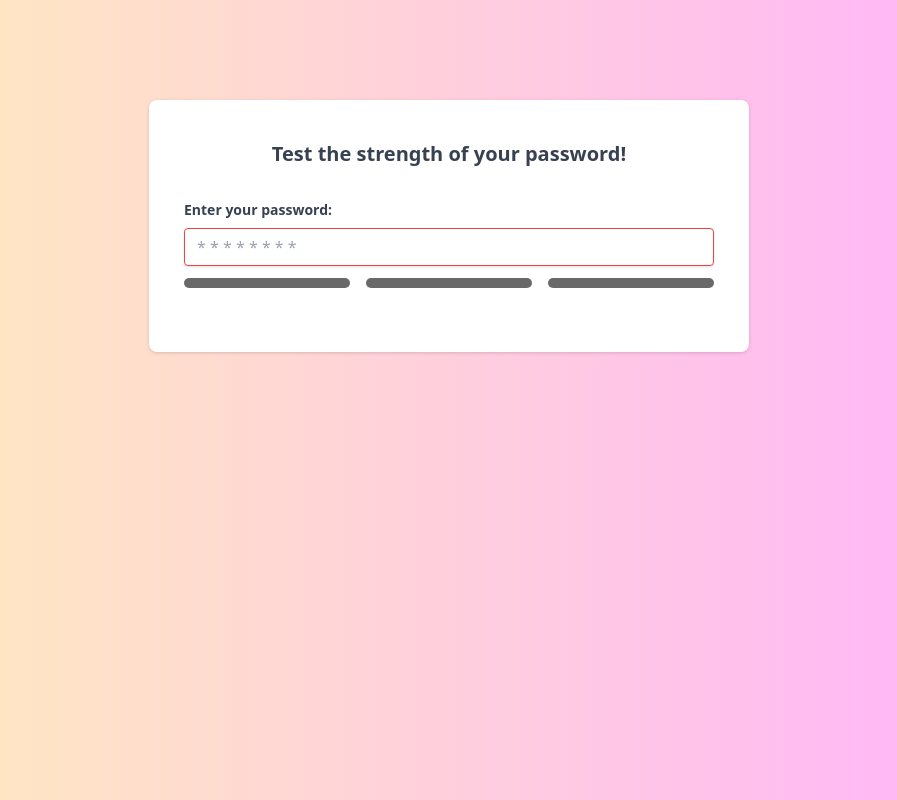
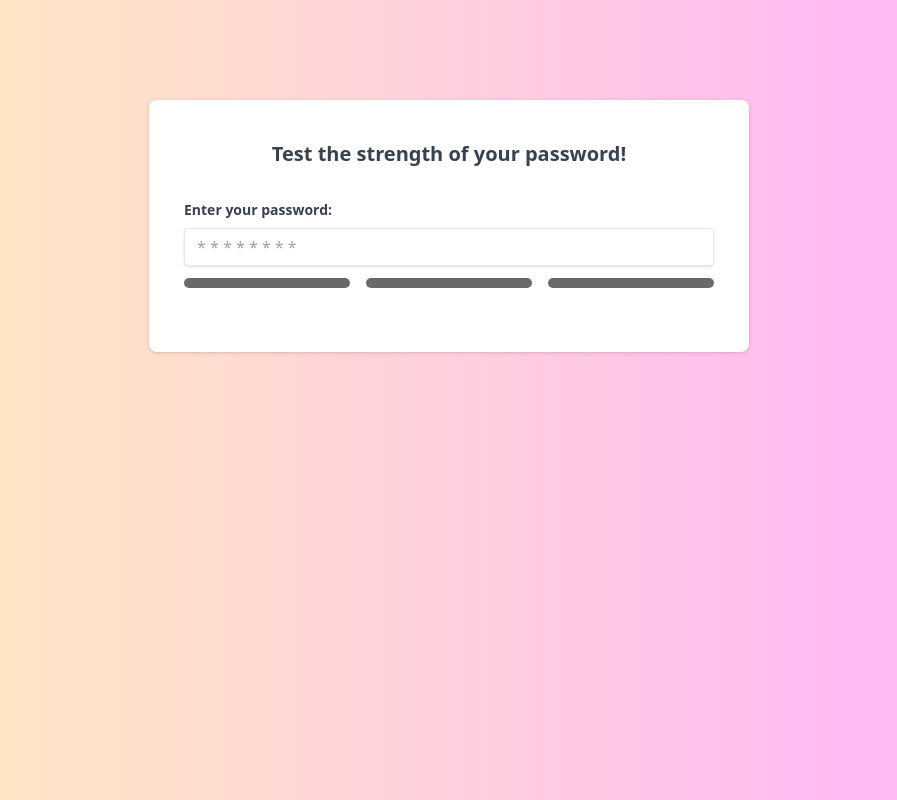
Before and after one commit to proxrustes/password-validator-angular, an Angular app: page / in a window 1280 px wide. Shown: the whole page, without its empty margins (191-1088 px from the left). Built offline with nearby package versions, Linux system fonts and the light colour scheme.

Commit message:
border color

```diff
--- a/src/app/app.component.html
+++ b/src/app/app.component.html
@@ -15,7 +15,7 @@
       <label class="block text-gray-700 text-sm font-bold mb-2" for="password">
         Enter your password:
       </label>
-      <input (input)="onInput()" [formControl]="password" class="shadow appearance-none border border-red-500 rounded w-full py-2 px-3 text-gray-700 mb-3 leading-tight focus:outline-none focus:shadow-outline" id="password" type="password" placeholder="* * * * * * * *">
+      <input (input)="onInput()" [formControl]="password" class="shadow appearance-none border border-grey-500 rounded w-full py-2 px-3 text-gray-700 mb-3 leading-tight focus:outline-none focus:shadow-outline" id="password" type="password" placeholder="* * * * * * * *">
 
       <div class="flex gap-4">
         <div id="easy" [style.background-color]="firstSection" class="inline-block h-[10px] w-full rounded-full"></div>
```
